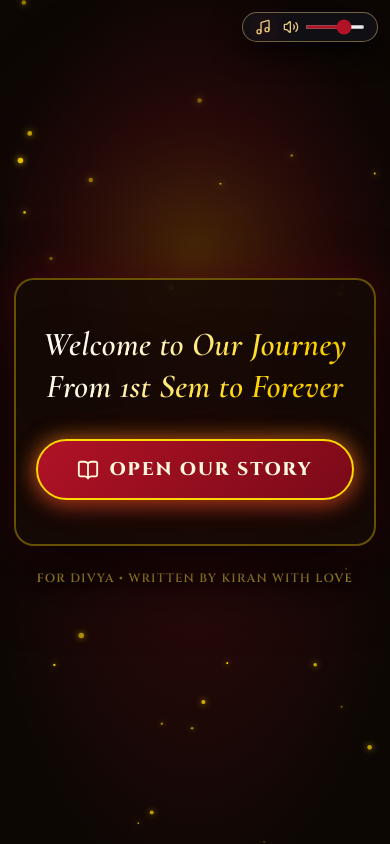
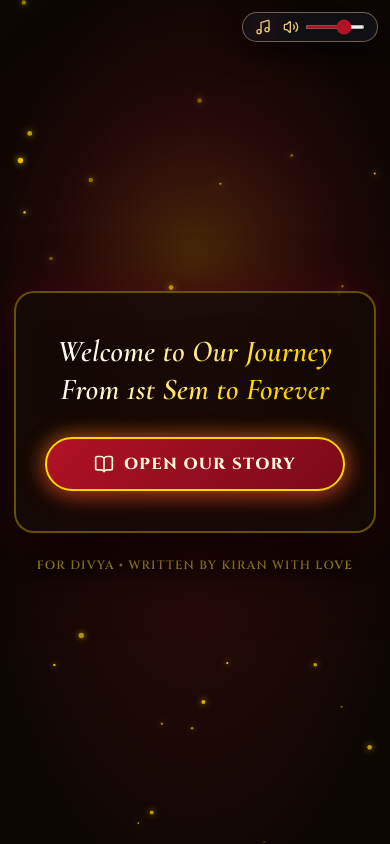
Before and after one commit to Kbhajantri/divyakiran, a React (Vite) app: page / in a window 390 px wide. Built offline with nearby package versions, Linux system fonts and the light colour scheme; a web font is replaced by a local one.

Commit message:
Make OPEN OUR STORY button fully responsive across mobile, tablet, laptop, and desktop

```diff
--- a/src/components/LandingPage.jsx
+++ b/src/components/LandingPage.jsx
@@ -3,15 +3,17 @@ import { BookOpen } from 'lucide-react';
 
 export default function LandingPage({ onOpenStory }) {
   const canvasRef = useRef(null);
-  const [isMobile, setIsMobile] = useState(window.innerWidth <= 768);
+  const [windowWidth, setWindowWidth] = useState(window.innerWidth);
 
   useEffect(() => {
     const handleResize = () => {
-      setIsMobile(window.innerWidth <= 768);
+      setWindowWidth(window.innerWidth);
     };
     window.addEventListener('resize', handleResize);
     return () => window.removeEventListener('resize', handleResize);
   }, []);
+
+  const isMobile = windowWidth <= 768;
 
   useEffect(() => {
     const canvas = canvasRef.current;
@@ -104,7 +106,7 @@ export default function LandingPage({ onOpenStory }) {
         zIndex: 10,
         maxWidth: '820px',
         width: '100%',
-        padding: isMobile ? '44px 20px' : '64px 48px',
+        padding: isMobile ? '40px 16px' : '64px 48px',
         borderRadius: isMobile ? '20px' : '28px',
         background: 'rgba(20, 10, 6, 0.82)',
         backdropFilter: 'blur(20px)',
@@ -113,31 +115,37 @@ export default function LandingPage({ onOpenStory }) {
       }}>
         {/* Heading: Welcome to Our Journey From 1st Sem to Forever */}
         <h1 className="font-serif gold-text" style={{
-          fontSize: 'clamp(2.1rem, 6.5vw, 4.4rem)',
+          fontSize: 'clamp(1.9rem, 6.2vw, 4.4rem)',
           fontStyle: 'italic',
           fontWeight: '700',
           lineHeight: '1.25',
-          marginBottom: isMobile ? '32px' : '48px',
+          marginBottom: isMobile ? '28px' : '44px',
           letterSpacing: '0.01em',
           filter: 'drop-shadow(0 4px 15px rgba(0,0,0,0.95))'
         }}>
           Welcome to Our Journey From 1st Sem to Forever
         </h1>
 
-        {/* Shimmering Golden Button */}
+        {/* Shimmering Golden Button — Fully responsive across Desktop, Laptop, Tablet & Mobile */}
+        <div style={{ display: 'flex', justifyContent: 'center', width: '100%' }}>
           <button
             onClick={onOpenStory}
             className="btn-vintage"
             style={{
-            fontSize: isMobile ? '1.15rem' : '1.3rem',
-            padding: isMobile ? '16px 32px' : '20px 56px',
+              fontSize: 'clamp(1rem, 2.5vw, 1.3rem)',
+              padding: isMobile ? '14px 28px' : '18px 52px',
               borderRadius: '50px',
-            width: isMobile ? '100%' : 'auto',
-            justifyContent: 'center'
+              width: isMobile ? '92%' : 'auto',
+              maxWidth: '440px',
+              justifyContent: 'center',
+              whiteSpace: 'nowrap',
+              boxSizing: 'border-box'
             }}
           >
-          <BookOpen size={isMobile ? 22 : 26} color="#FFF8DC" /> OPEN OUR STORY
+            <BookOpen size={isMobile ? 20 : 26} color="#FFF8DC" style={{ flexShrink: 0 }} />
+            <span>OPEN OUR STORY</span>
           </button>
+        </div>
       </div>
 
       {/* Footer subtle sign-off */}
--- a/src/index.css
+++ b/src/index.css
@@ -91,27 +91,29 @@ html, body {
   border-radius: 4px;
 }
 
-/* Shimmer Golden Button */
+/* Shimmer Golden Button — Responsive across all screen sizes */
 .btn-vintage {
   background: linear-gradient(135deg, #B11226 0%, #7A0A18 100%);
   color: #FFF8DC;
   font-family: var(--font-title);
-  font-size: 1.1rem;
+  font-size: clamp(0.95rem, 2.2vw, 1.25rem);
   font-weight: 700;
-  letter-spacing: 0.1em;
-  padding: 16px 38px;
+  letter-spacing: 0.08em;
+  padding: 16px 44px;
   border-radius: 50px;
   border: 2px solid #FFD700;
   cursor: pointer;
   box-shadow: 0 4px 25px rgba(177, 18, 38, 0.75), 0 0 20px rgba(255, 215, 0, 0.5);
-  transition: all 0.35s cubic-bezier(0.4, 0, 0.2, 1);
+  transition: all 0.3s cubic-bezier(0.4, 0, 0.2, 1);
   display: inline-flex;
   align-items: center;
   gap: 10px;
+  touch-action: manipulation;
+  -webkit-tap-highlight-color: transparent;
 }
 
-.btn-vintage:hover {
-  transform: translateY(-3px) scale(1.04);
+.btn-vintage:hover, .btn-vintage:active {
+  transform: translateY(-2px) scale(1.03);
   background: linear-gradient(135deg, #D9142D 0%, #900B1B 100%);
   box-shadow: 0 8px 35px rgba(177, 18, 38, 0.9), 0 0 30px rgba(255, 215, 0, 0.8);
   border-color: #FFF;
@@ -136,9 +138,10 @@ html, body {
   }
 
   .btn-vintage {
-    padding: 14px 28px;
+    padding: 14px 24px;
     font-size: 1rem;
-    width: 100%;
+    width: 92%;
+    maxWidth: 380px;
     justify-content: center;
   }
 
```
Lines whose indentation alone changed are shown as unchanged.
